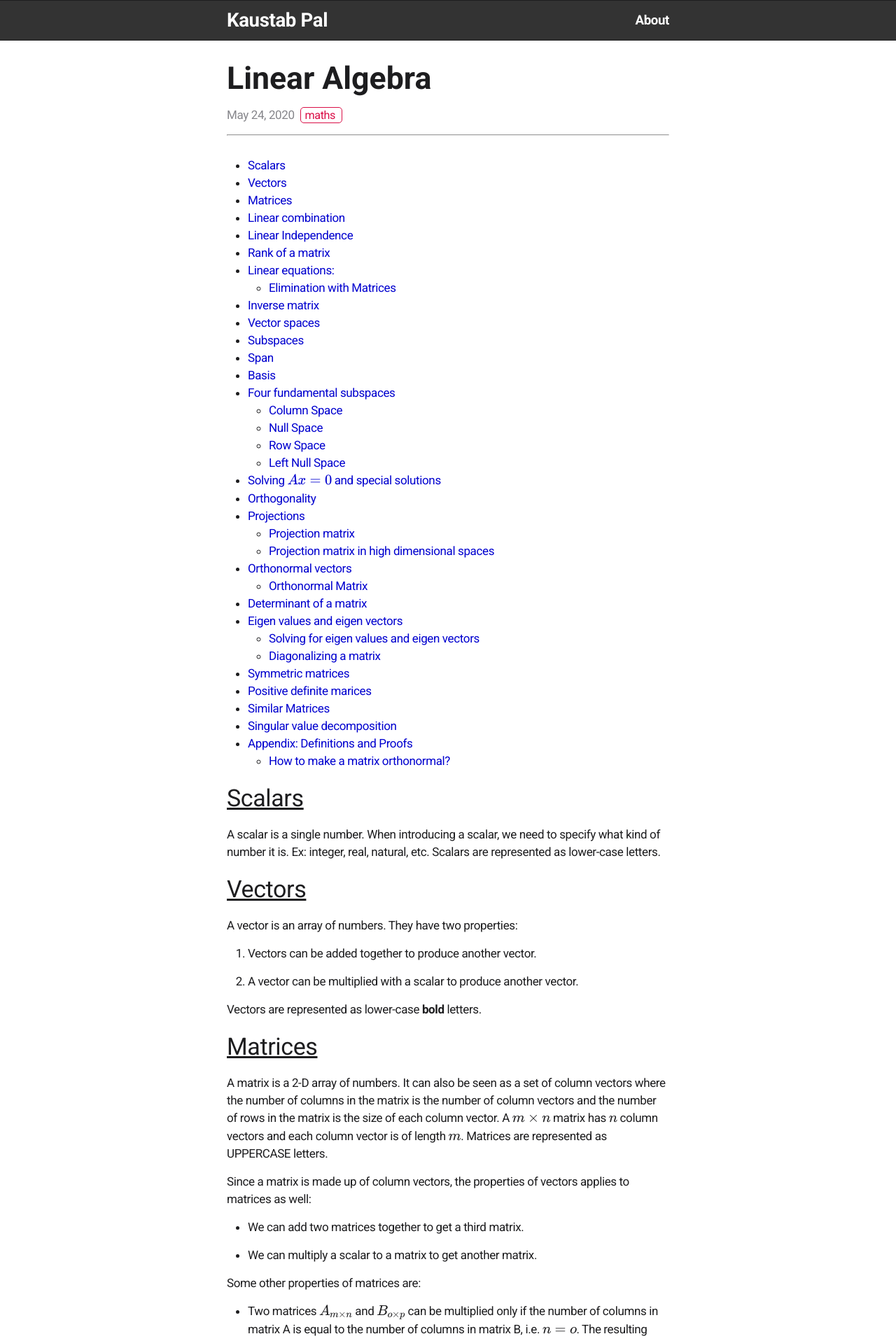
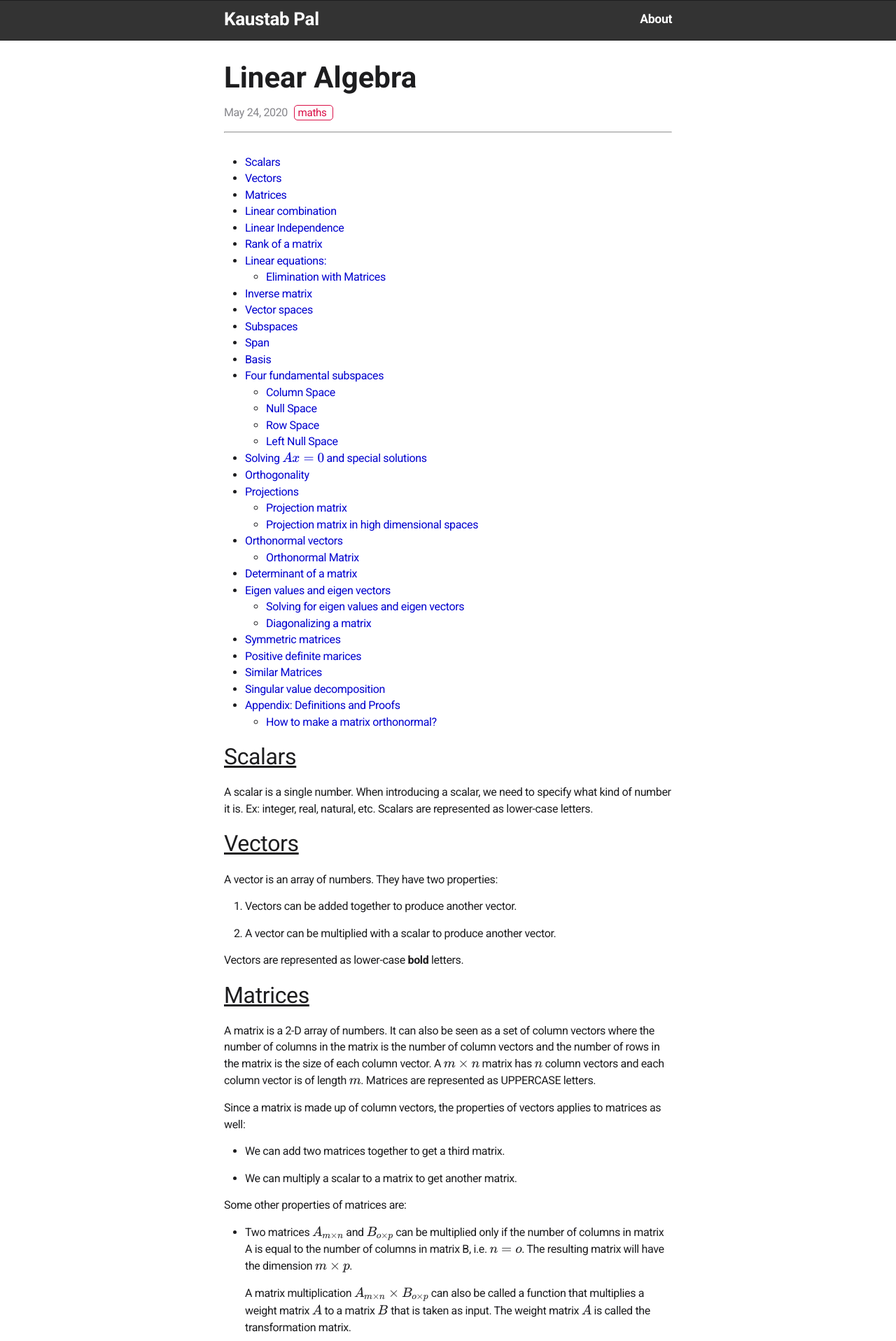
Before and after one commit to kaustabpal/kaustabpal.github.io, a Jekyll site: the page built from _posts/linear_algebra/2020-05-24-linear-algebra.md, in a window 1280 px wide. Shown: the top 1916 px of the page at 70% size. Built offline with Jekyll 4.4.1, drawn with Linux system fonts in a browser that asks for light colours; nearby versions of some CDN libraries; comment, search, counter and statistics services are not loaded.

Commit message:
Changed ui

```diff
--- a/_sass/minima.scss
+++ b/_sass/minima.scss
@@ -3,7 +3,7 @@
 // Define defaults for each variable.
 
 $base-font-family: 'Roboto', sans-serif;
-$base-font-size:   17px !default;
+$base-font-size:   16px !default;
 $base-font-weight: 400 !default;
 $small-font-size:  $base-font-size * 0.875 !default;
 $base-line-height: 1.47059 !default;
@@ -21,7 +21,7 @@ $grey-color-dark:  darken($grey-color, 25%) !default;
 $table-text-align: left !default;
 
 // Width of the content area
-$content-width:    692px !default;
+$content-width:    700px !default;
 
 $on-palm:          600px !default;
 $on-laptop:        800px !default;
```
